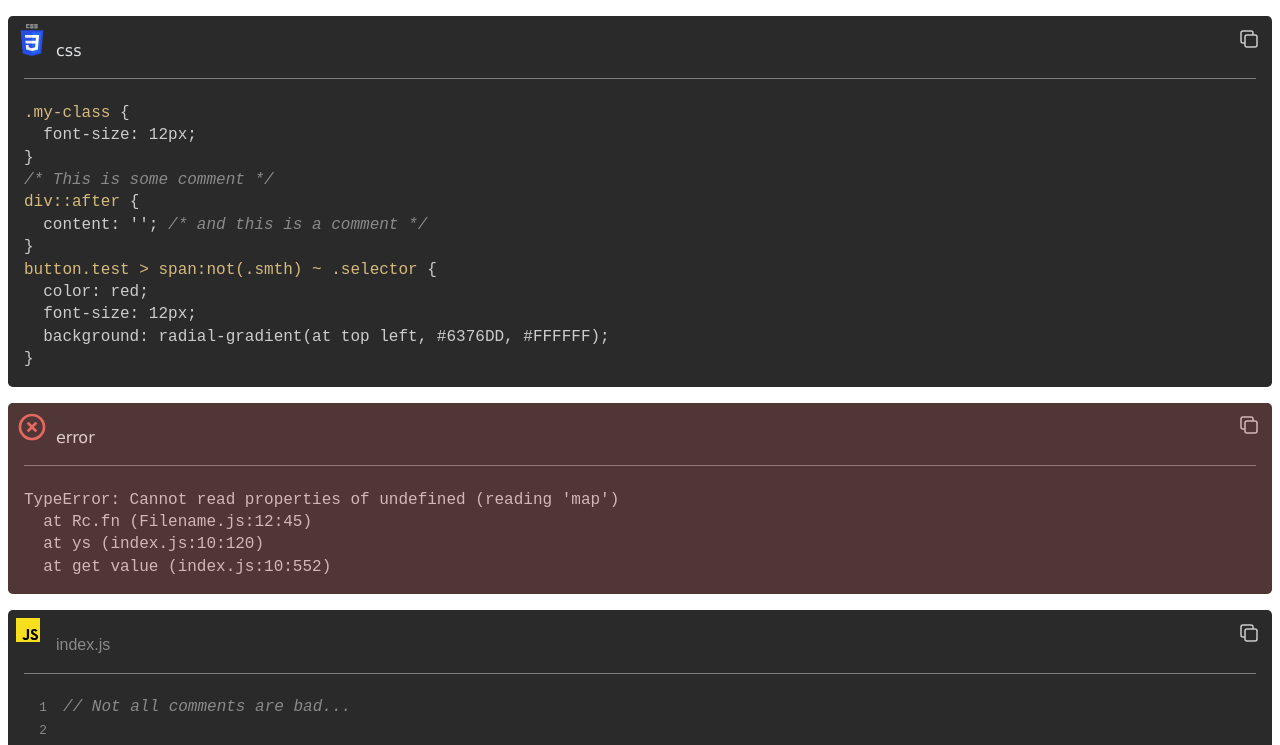
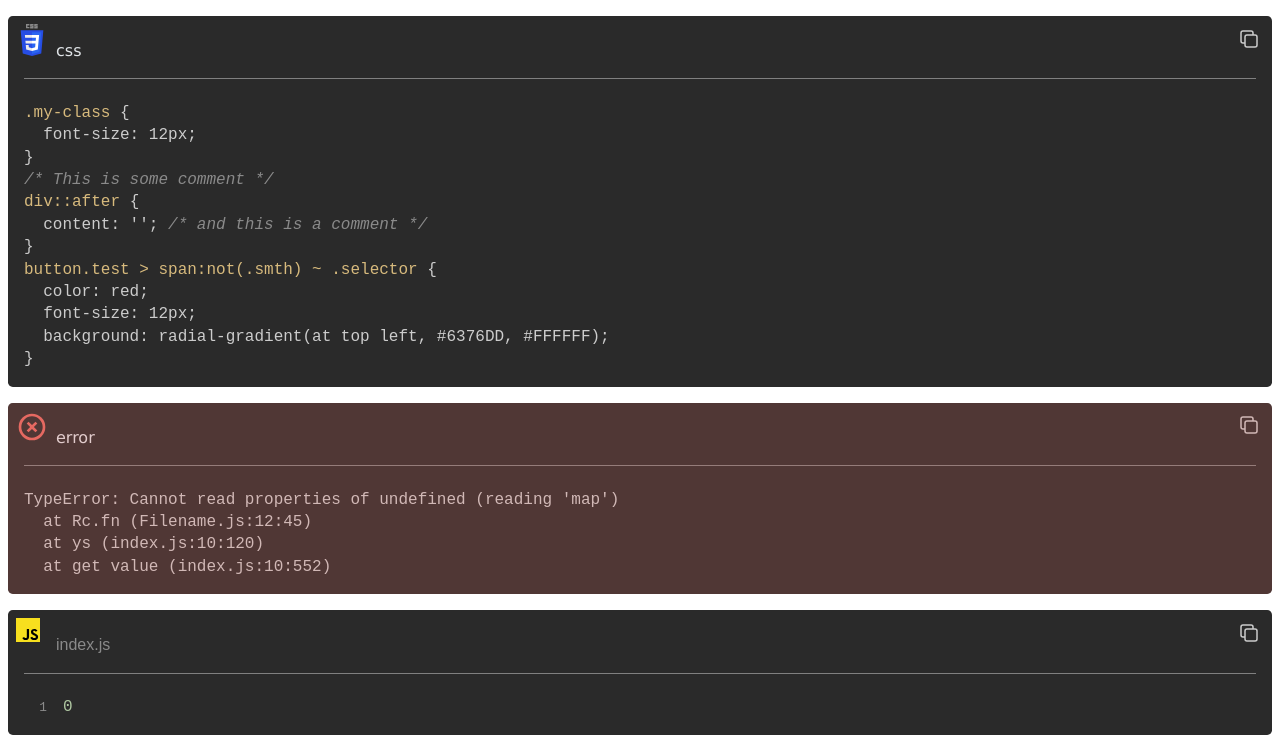
Before and after one commit to graphieros/vue-hi-code, a Vue app: page / in a window 1280 px wide. Shown: the top 745 px of the page. Built offline with nearby package versions, Linux system fonts and the light colour scheme.

Commit message:
Fix error when passing just a number as content

```diff
--- a/package.json
+++ b/package.json
@@ -52,11 +52,11 @@
     "vue": "^3.5.13"
   },
   "devDependencies": {
-    "@vitejs/plugin-vue": "^5.2.1",
+    "@vitejs/plugin-vue": "^6.0.1",
     "@vue/test-utils": "^2.4.6",
     "jsdom": "^26.0.0",
-    "vite": "^6.3.5",
-    "vite-plugin-vue-devtools": "^7.7.0",
+    "vite": "^7.1.12",
+    "vite-plugin-vue-devtools": "^8.0.3",
     "vitest": "^3.0.2"
   }
 }
--- a/src/App.vue
+++ b/src/App.vue
@@ -5,22 +5,7 @@ import { ref } from "vue";
 
 import TestVueHiCode from "./components/vue-hi-code.vue";
 
-const contentJs = ref(`// Not all comments are bad...
-
-const num = 33.33;
-const variableName = 'variable__name';
-const BIG_CONST = () => {};
-const operations = 1 + 2 - 3 / (4 * 8);
-const arr = [];
-
-async function copyCode() {
-    try {
-        await navigator.clipboard.writeText(props.content);
-        emit('copy.test', props.content);
-    } catch (err) {
-        console.error('Failed to copy text: ', err);
-    }
-}`)
+const contentJs = ref(0)
 
 const contentHTML = ref(`<div class="flex flex-col gap-1">
   <!-- This is a comment -->
--- a/src/components/vue-hi-code.vue
+++ b/src/components/vue-hi-code.vue
@@ -5,7 +5,7 @@ import IconLang from './IconLang.vue';
 
 const props = defineProps({
     content: {
-        type: String,
+        type: [String, Number],
         required: true,
     },
     language: {
@@ -190,7 +190,7 @@ function highlightCode(code, language) {
 
     } else if (['javascript', 'typescript'].includes(language)) {
     // 1) Temporarily preserve generics with non-word delimiters
-    code = code.replace(/</g, '‹').replace(/>/g, '›');
+    code = String(code).replace(/</g, '‹').replace(/>/g, '›');
 
     // 2) JS & TS keywords
     const baseKeywords = [
```
Also changed, not shown: 1 other file (tests, documents, lock files or other folders).
